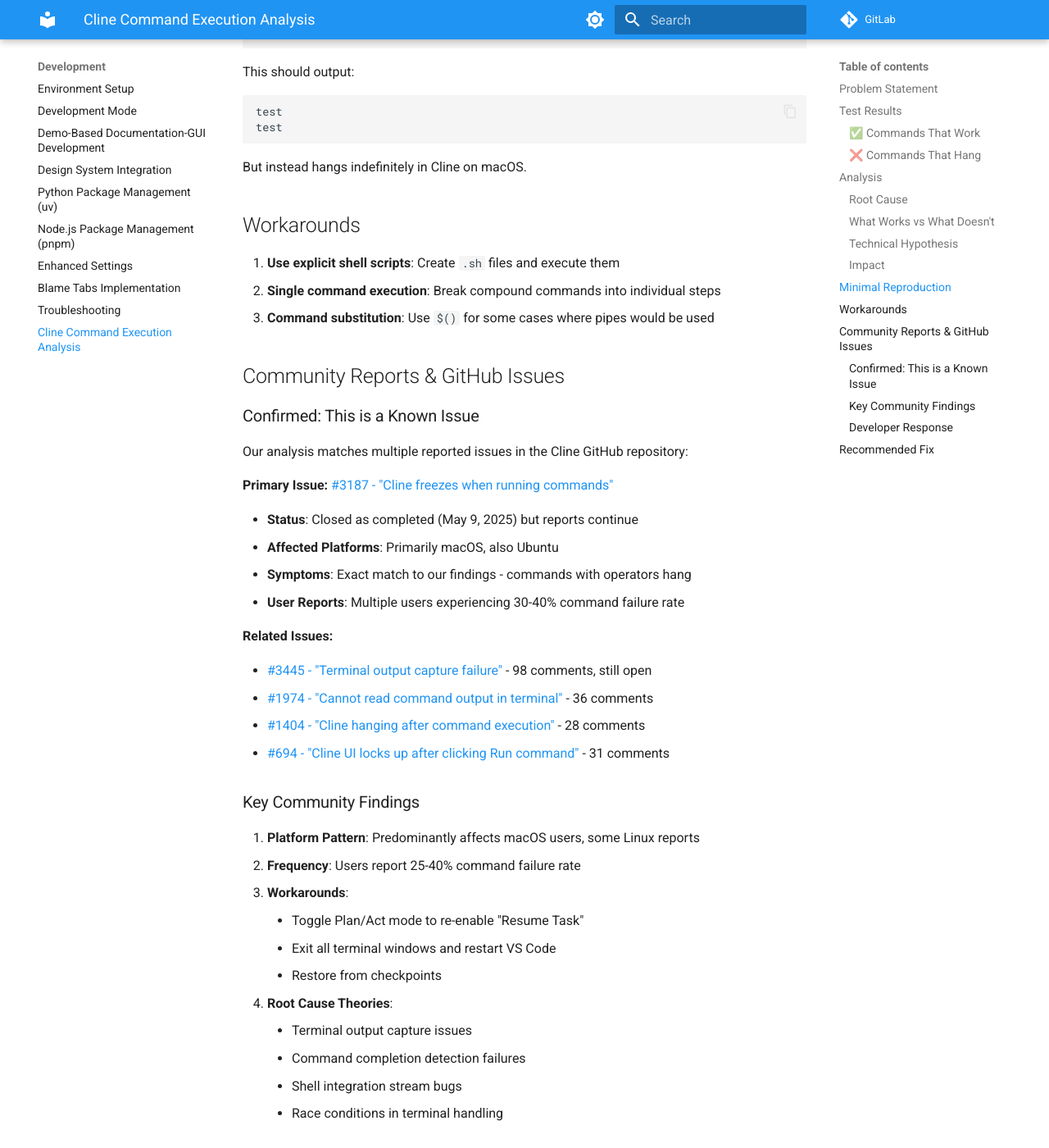
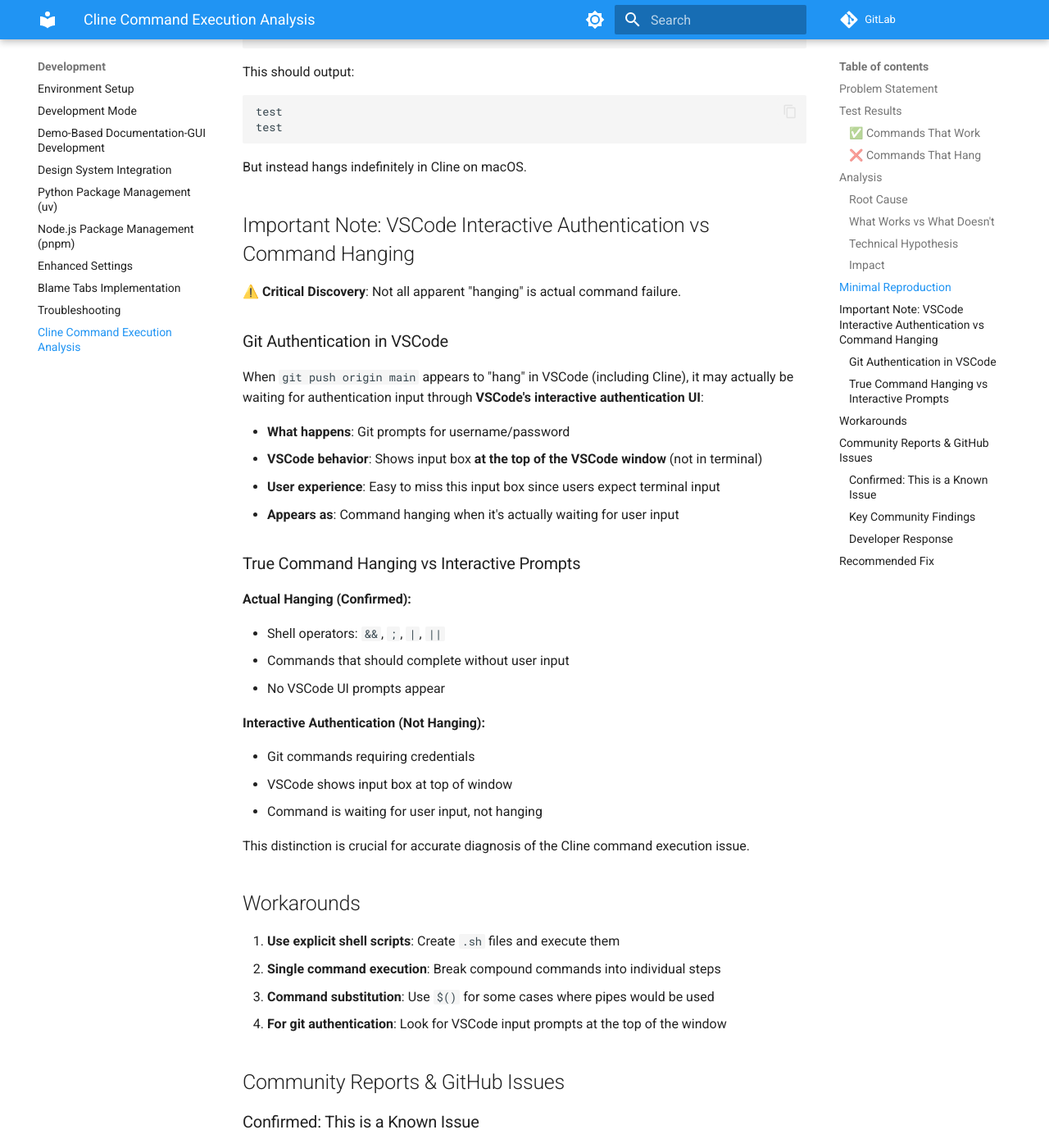
Before and after one commit to boost-edu-tools/gitinspectorgui, an MkDocs documentation site: the page built from docs/development/cline-command-execution-analysis.md, in a window 1280 px wide and 1400 px high, scrolled down 2591 px. Shown: the whole window at 82% size. Built offline with MkDocs 1.6.1 and Material for MkDocs 9.7.7, drawn with Linux system fonts in a browser that asks for light colours; comment, search, counter and statistics services are not loaded; some of the changed text lies outside the part shown.

Commit message:
Add critical distinction between command hanging and VSCode authentication
- Clarify that git push 'hanging' is often VSCode's interactive auth UI
- Document VSCode shows auth prompts at top of window, not in terminal
- Distinguish true command hanging from interactive authentication prompts
- Add workaround to check for VSCode input prompts at top of window
- This discovery significantly refines the analysis accuracy

```diff
--- a/docs/development/cline-command-execution-analysis.md
+++ b/docs/development/cline-command-execution-analysis.md
@@ -23,7 +23,7 @@
 -   `echo "test1" | cat` - Pipe operator
 -   `false || echo "this should run"` - OR operator
 -   `bash -c "echo test1 && echo test2"` - Explicit shell invocation
--   `git push origin main` - Network operation with authentication
+-   `git push origin main` - ⚠️ **See Important Note Below**
 
 ## Analysis
 
@@ -95,11 +95,41 @@
 
 But instead hangs indefinitely in Cline on macOS.
 
+## Important Note: VSCode Interactive Authentication vs Command Hanging
+
+⚠️ **Critical Discovery**: Not all apparent "hanging" is actual command failure.
+
+### Git Authentication in VSCode
+
+When `git push origin main` appears to "hang" in VSCode (including Cline), it may actually be waiting for authentication input through **VSCode's interactive authentication UI**:
+
+-   **What happens**: Git prompts for username/password
+-   **VSCode behavior**: Shows input box **at the top of the VSCode window** (not in terminal)
+-   **User experience**: Easy to miss this input box since users expect terminal input
+-   **Appears as**: Command hanging when it's actually waiting for user input
+
+### True Command Hanging vs Interactive Prompts
+
+**Actual Hanging (Confirmed):**
+
+-   Shell operators: `&&`, `;`, `|`, `||`
+-   Commands that should complete without user input
+-   No VSCode UI prompts appear
+
+**Interactive Authentication (Not Hanging):**
+
+-   Git commands requiring credentials
+-   VSCode shows input box at top of window
+-   Command is waiting for user input, not hanging
+
+This distinction is crucial for accurate diagnosis of the Cline command execution issue.
+
 ## Workarounds
 
 1. **Use explicit shell scripts**: Create `.sh` files and execute them
 2. **Single command execution**: Break compound commands into individual steps
 3. **Command substitution**: Use `$()` for some cases where pipes would be used
+4. **For git authentication**: Look for VSCode input prompts at the top of the window
 
 ## Community Reports & GitHub Issues
 
```
